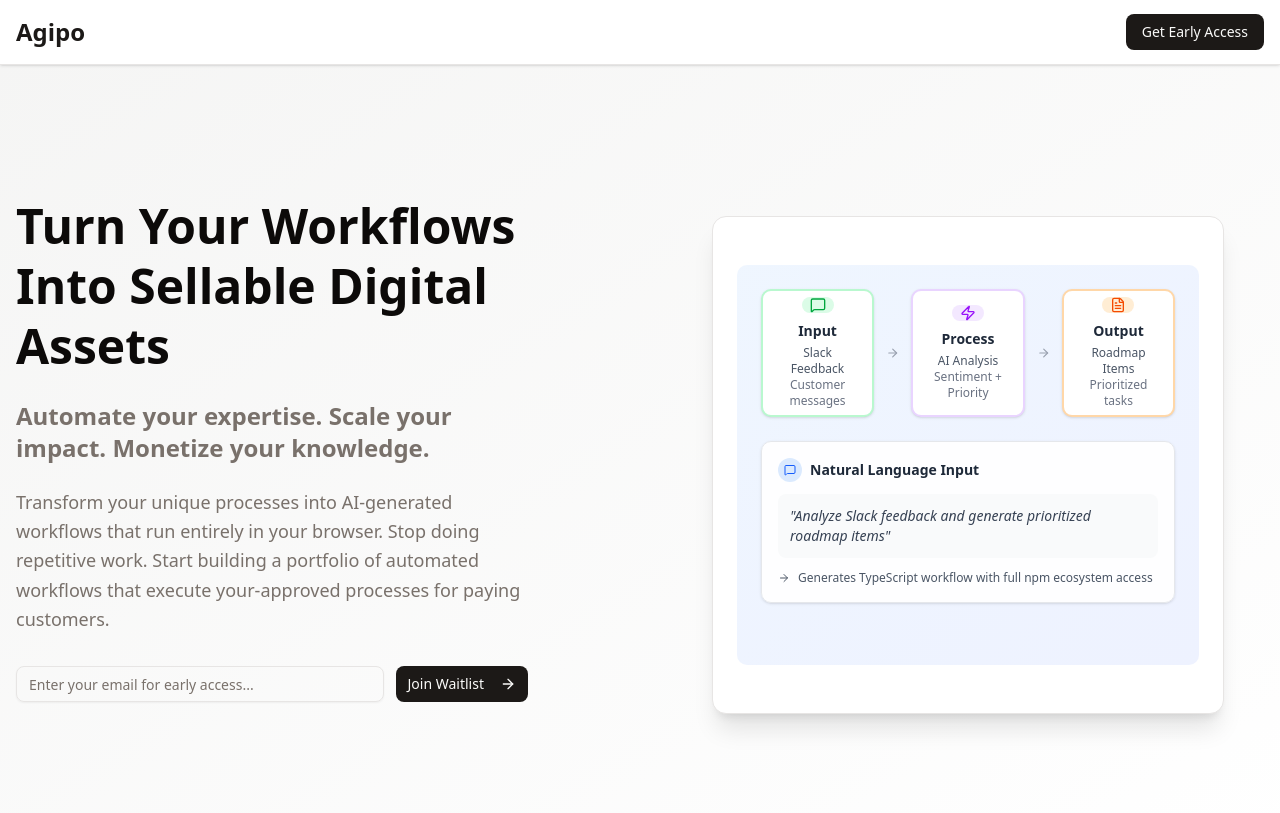
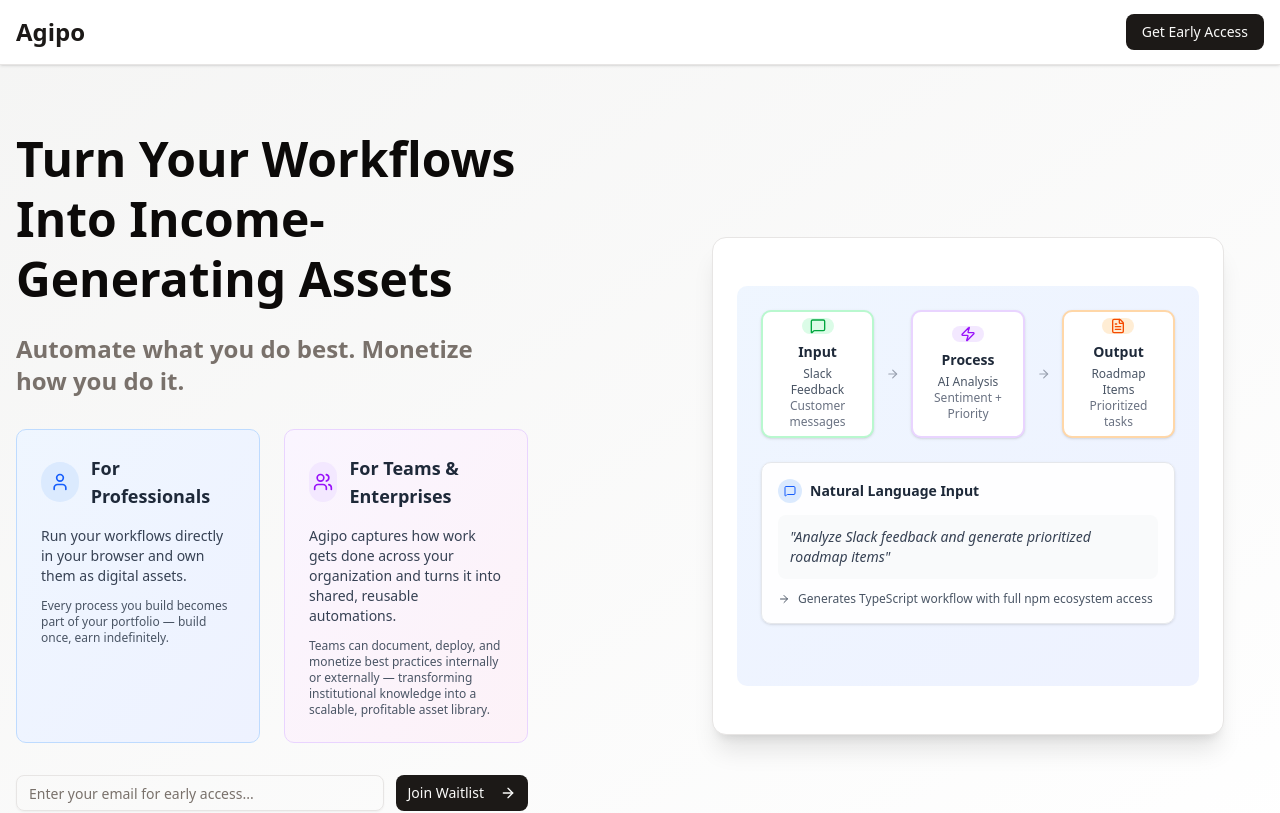
Before and after one commit to BWManiac/agipo-landing, a Next.js app: page / in a window 1280 px wide. Shown: the top 813 px of the page. Built offline with nearby package versions, Linux system fonts and the light colour scheme.

Commit message:
Revise HeroSection component with updated messaging and new value propositions for professionals and teams. Enhanced layout with additional icons and improved text to better convey the benefits of automating workflows and monetizing expertise.

```diff
--- a/components/landing_page/HeroSection.tsx
+++ b/components/landing_page/HeroSection.tsx
@@ -1,7 +1,7 @@
 import { Button } from "@/components/ui/button"
 import { Card, CardContent } from "@/components/ui/card"
 import { EmailCapture } from "@/components/ui/email-capture"
-import { ArrowRight, MessageSquare, Zap, FileText } from "lucide-react"
+import { ArrowRight, MessageSquare, Zap, FileText, User, Users } from "lucide-react"
 
 export function HeroSection() {
   return (
@@ -11,14 +11,46 @@ export function HeroSection() {
           {/* Left Column - Text Content */}
           <div className="max-w-lg">
             <h1 className="text-3xl md:text-5xl font-bold text-foreground mb-6 leading-tight">
-              Turn Your Workflows Into Sellable Digital Assets
+              Turn Your Workflows Into Income-Generating Assets
             </h1>
-            <h2 className="text-xl md:text-2xl font-semibold text-muted-foreground mb-6">
-              Automate your expertise. Scale your impact. Monetize your knowledge.
+            <h2 className="text-xl md:text-2xl font-semibold text-muted-foreground mb-8">
+              Automate what you do best. Monetize how you do it.
             </h2>
-            <p className="text-lg text-muted-foreground mb-8 leading-relaxed">
-              Transform your unique processes into AI-generated workflows that run entirely in your browser. Stop doing repetitive work. Start building a portfolio of automated workflows that execute your-approved processes for paying customers.
-            </p>
+
+            {/* Parallel Value Propositions */}
+            <div className="grid grid-cols-1 md:grid-cols-2 gap-6 mb-8">
+              {/* For Professionals */}
+              <div className="bg-gradient-to-br from-blue-50 to-indigo-50 rounded-lg p-6 border border-blue-200">
+                <div className="flex items-center gap-3 mb-4">
+                  <div className="w-10 h-10 bg-blue-100 rounded-full flex items-center justify-center">
+                    <User className="w-5 h-5 text-blue-600" />
+                  </div>
+                  <h3 className="text-lg font-semibold text-gray-800">For Professionals</h3>
+                </div>
+                <p className="text-sm text-gray-700 mb-3">
+                  Run your workflows directly in your browser and own them as digital assets.
+                </p>
+                <p className="text-xs text-gray-600">
+                  Every process you build becomes part of your portfolio — build once, earn indefinitely.
+                </p>
+              </div>
+
+              {/* For Teams & Enterprises */}
+              <div className="bg-gradient-to-br from-purple-50 to-pink-50 rounded-lg p-6 border border-purple-200">
+                <div className="flex items-center gap-3 mb-4">
+                  <div className="w-10 h-10 bg-purple-100 rounded-full flex items-center justify-center">
+                    <Users className="w-5 h-5 text-purple-600" />
+                  </div>
+                  <h3 className="text-lg font-semibold text-gray-800">For Teams & Enterprises</h3>
+                </div>
+                <p className="text-sm text-gray-700 mb-3">
+                  Agipo captures how work gets done across your organization and turns it into shared, reusable automations.
+                </p>
+                <p className="text-xs text-gray-600">
+                  Teams can document, deploy, and monetize best practices internally or externally — transforming institutional knowledge into a scalable, profitable asset library.
+                </p>
+              </div>
+            </div>
 
             <div className="mb-8">
               <EmailCapture
```
